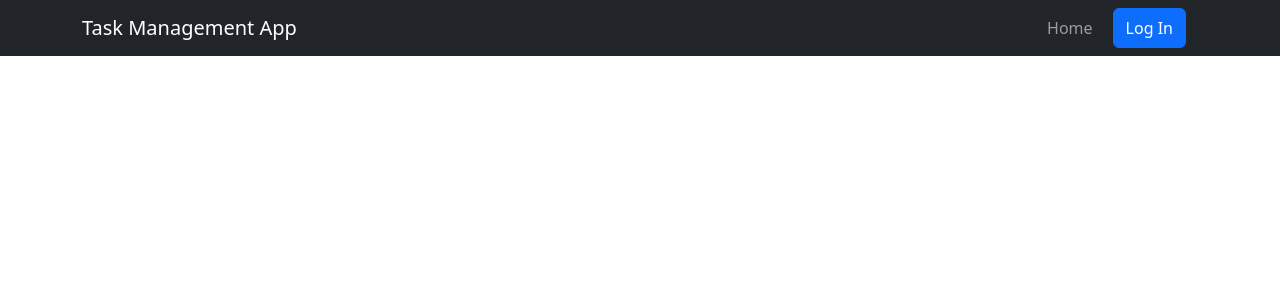
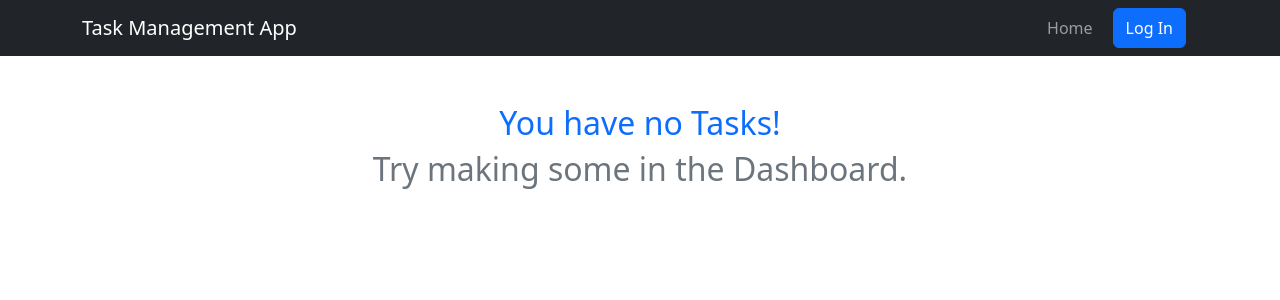
Before and after one commit to DiandreRuiz/task-management-app, a React app: page /tasks in a window 1280 px wide. Shown: the top 300 px of the page. Built offline with nearby package versions, Linux system fonts and the light colour scheme; the HTML template or start-up script is replaced by a standard one.

Commit message:
Updated task card styles

```diff
--- a/src/components/TaskView/TaskView.tsx
+++ b/src/components/TaskView/TaskView.tsx
@@ -21,27 +21,55 @@ const TaskView: React.FC = () => {
     const { openModal, closeModal, selectedTask, showModal } = useEditModal();
     const params = useParams();
     const focusedTaskName = params.taskName;
-    console.log(focusedTaskName);
+    const numTasks = tasks.length;
 
     return (
         <Container className="mt-5">
             <TaskEditModal show={showModal} task={selectedTask} onHide={closeModal}></TaskEditModal>
+            {numTasks ? (
                 <Row>
                     {tasks.map((t) => (
-                    <Col key={t.name} xs={12} md={4}>
+                        <Col key={t.name} xs={12} md={3}>
                             <Card className={focusedTaskName && t.name === focusedTaskName ? styles.focusedAnimation : ""}>
-                            <Card.Header>{t.name} {t.completed? "✅":"❌"}</Card.Header>
-                            <Card.Body>{t.description}</Card.Body>
+                                <Card.Header className="text-center">
+                                    <b>{t.name}</b>
+                                </Card.Header>
                                 <Card.Footer style={{ backgroundColor: t.taskColor ? t.taskColor : undefined }}>
-                                Group: <b>{t.taskGroup}</b>
+                                    <b>Group: </b>
+                                    {t.taskGroup}
                                 </Card.Footer>
+                                <Card.Body>
+                                    <b>Description: </b>
+                                    {t.description}
+                                    <br />
+                                    <br />
+                                    <b>Completed: </b>
+                                    {t.completed ? "✅" : "❌"}
+                                    <br />
+                                </Card.Body>
+                                <Card.Footer className="text-center">
                                     <Button className="w-50 m-2 mx-auto" onClick={() => openModal(t)}>
                                         Edit
                                     </Button>
+                                </Card.Footer>
                             </Card>
                         </Col>
                     ))}
                 </Row>
+            ) : (
+                <>
+                    <Row>
+                        <Col className="text-primary text-center">
+                            <h2>You have no Tasks!</h2>
+                        </Col>
+                    </Row>
+                    <Row>
+                        <Col className="text-secondary text-center">
+                            <h2>Try making some in the Dashboard.</h2>
+                        </Col>
+                    </Row>
+                </>
+            )}
         </Container>
     );
 };
```
Lines whose indentation alone changed are shown as unchanged.
